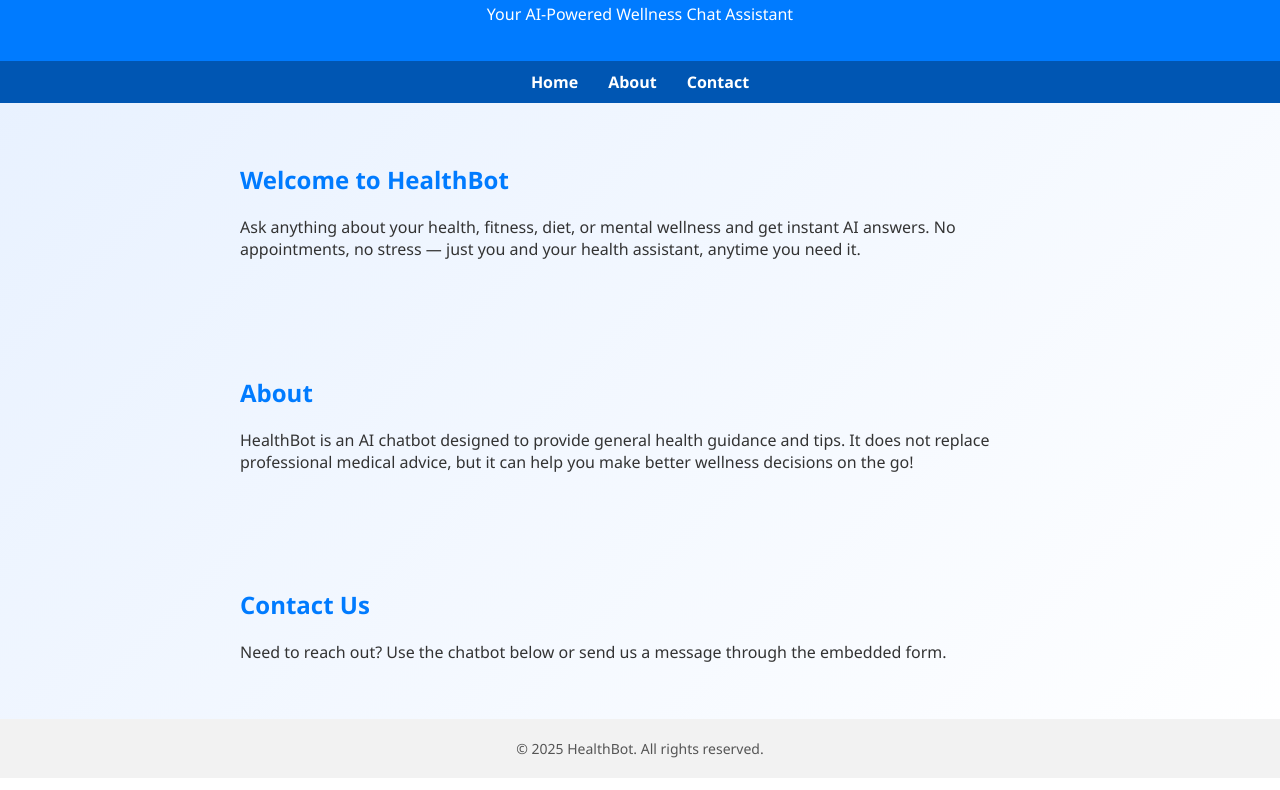
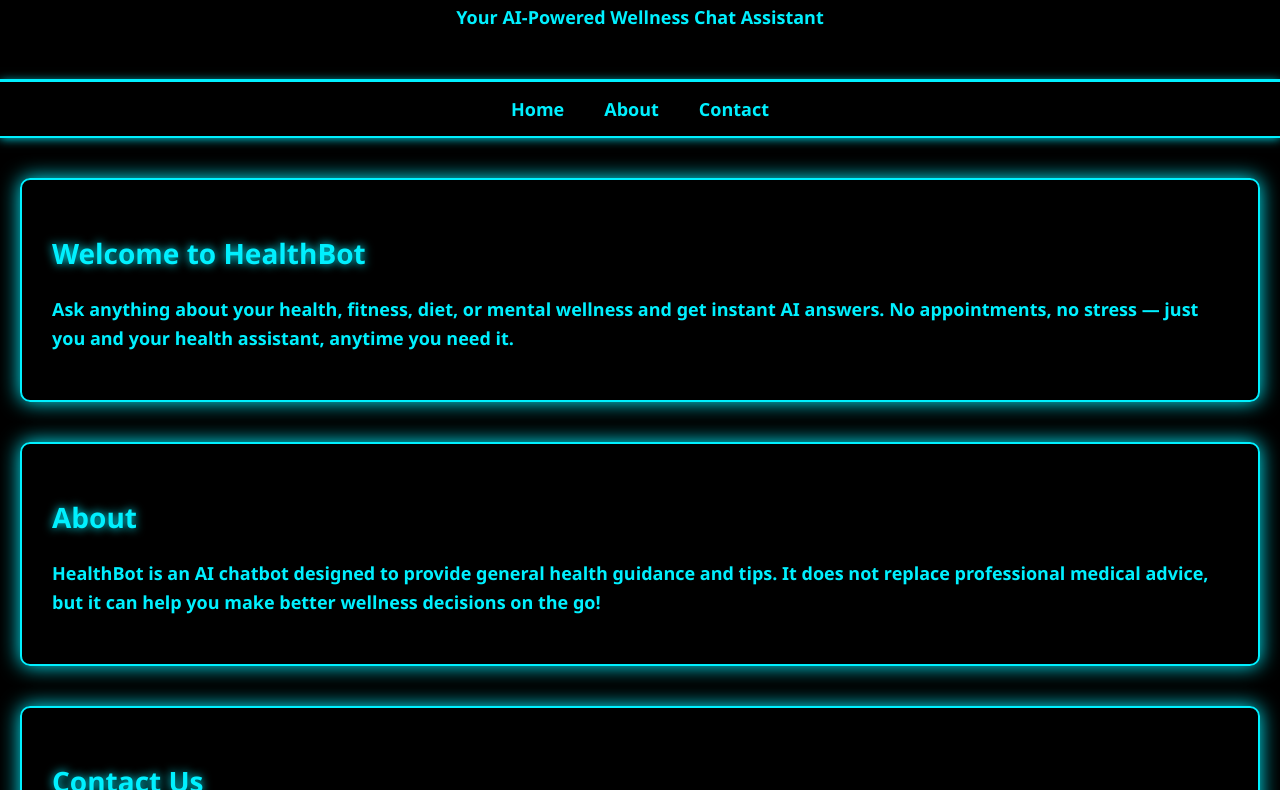
Before and after one commit to DrDoomRules/HealthBuddy, a plain HTML site: page index.html in a window 1280 px wide. Shown: the part 103-893 px from the top of the page. Drawn offline with Linux system fonts and the light colour scheme; a script that the page names is missing.

Commit message:
Update index.html

```diff
--- a/index.html
+++ b/index.html
@@ -1,54 +1,73 @@
 <!DOCTYPE html>
 <html lang="en">
 <head>
-  <meta charset="UTF-8">
-  <meta name="viewport" content="width=device-width, initial-scale=1.0">
-  <title>HealthBot - Your AI Wellness Assistant</title>
+  <meta charset="UTF-8" />
+  <meta name="viewport" content="width=device-width, initial-scale=1.0"/>
+  <title>HealthBot - Neon Edition</title>
   <style>
     body {
+      margin: 0;
       font-family: 'Segoe UI', sans-serif;
-      margin: 0;
-      background: linear-gradient(135deg, #e6f0ff, #ffffff);
-      color: #333;
+      background-color: #000;
+      color: #00f0ff;
+      font-weight: bold;
     }
 
     header {
-      background: #007bff;
-      padding: 20px;
-      color: white;
+      border-bottom: 3px solid #00f0ff;
+      padding: 30px 20px;
       text-align: center;
+      background: #000;
+      box-shadow: 0 0 15px #00f0ff;
     }
 
     nav {
       display: flex;
       justify-content: center;
-      gap: 30px;
-      background: #0056b3;
-      padding: 10px 0;
+      gap: 40px;
+      background-color: #000;
+      padding: 15px 0;
+      border-bottom: 2px solid #00f0ff;
+      box-shadow: 0 0 10px #00f0ff;
     }
 
     nav a {
-      color: white;
+      color: #00f0ff;
       text-decoration: none;
-      font-weight: bold;
+      font-size: 18px;
+      transition: 0.3s;
+    }
+
+    nav a:hover {
+      text-shadow: 0 0 10px #00f0ff;
+      transform: scale(1.05);
     }
 
     section {
-      padding: 40px 20px;
-      max-width: 800px;
-      margin: auto;
+      border: 2px solid #00f0ff;
+      margin: 40px 20px;
+      padding: 30px;
+      border-radius: 10px;
+      box-shadow: 0 0 20px #00f0ff;
     }
 
     h1, h2 {
-      color: #007bff;
+      color: #00f0ff;
+      font-size: 28px;
+      text-shadow: 0 0 10px #00f0ff;
+    }
+
+    p {
+      font-size: 18px;
+      line-height: 1.6;
     }
 
     footer {
-      background: #f2f2f2;
       text-align: center;
       padding: 20px;
-      font-size: 14px;
-      color: #555;
+      color: #00f0ff;
+      border-top: 2px solid #00f0ff;
+      box-shadow: 0 0 15px #00f0ff;
     }
   </style>
 </head>
@@ -79,7 +98,7 @@
     <h2>Contact Us</h2>
     <p>Need to reach out? Use the chatbot below or send us a message through the embedded form.</p>
 
-    <!-- Jotform AI Chatbot Embed -->
+    <!-- Jotform Chatbot Embed -->
     <script
       src="https://cdn.jotfor.ms/agent/embedjs/0196c5c7502f7c45af2234f99346a75b80f1/embed.js?skipWelcome=1&maximizable=1">
     </script>
```
